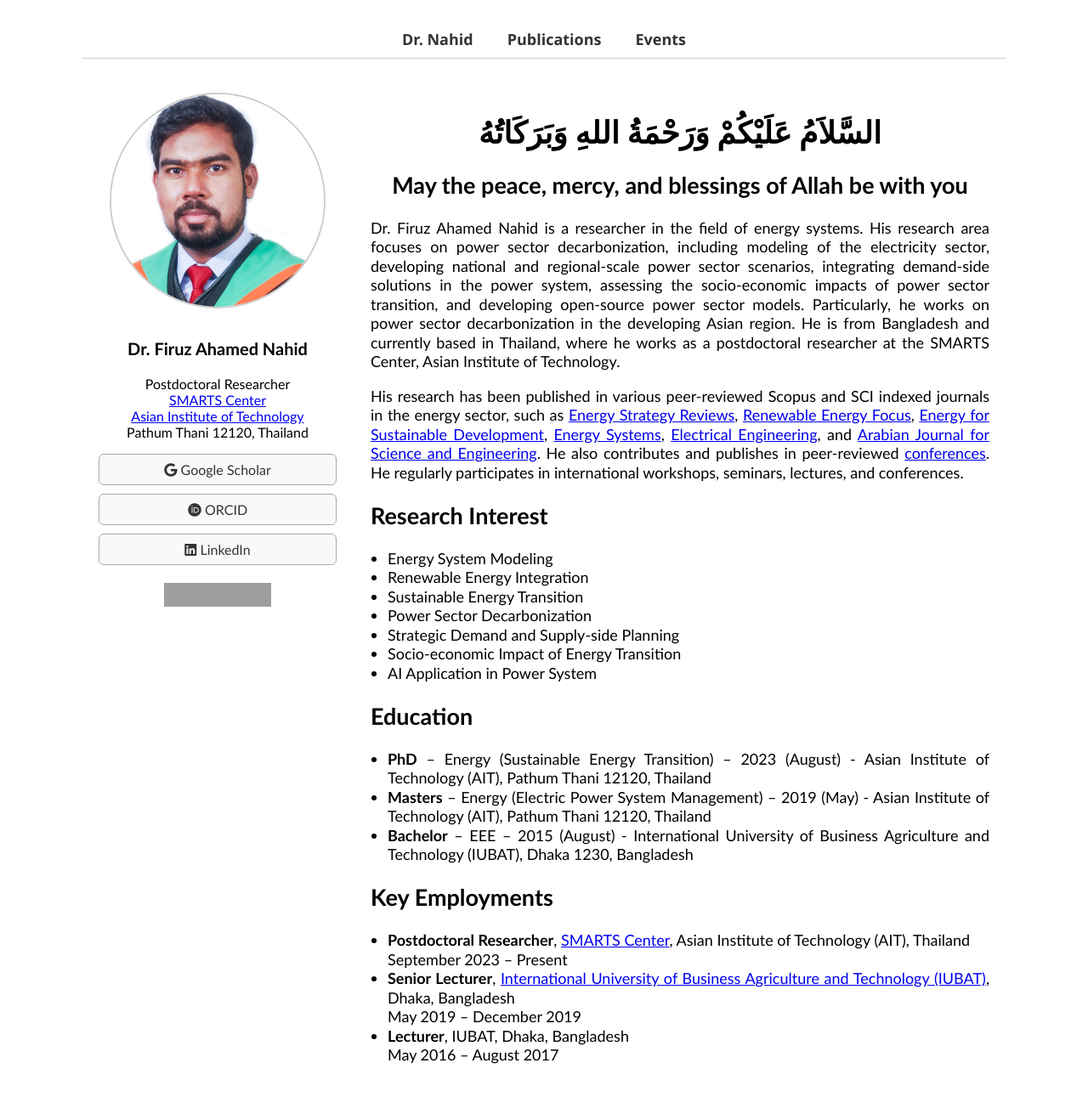
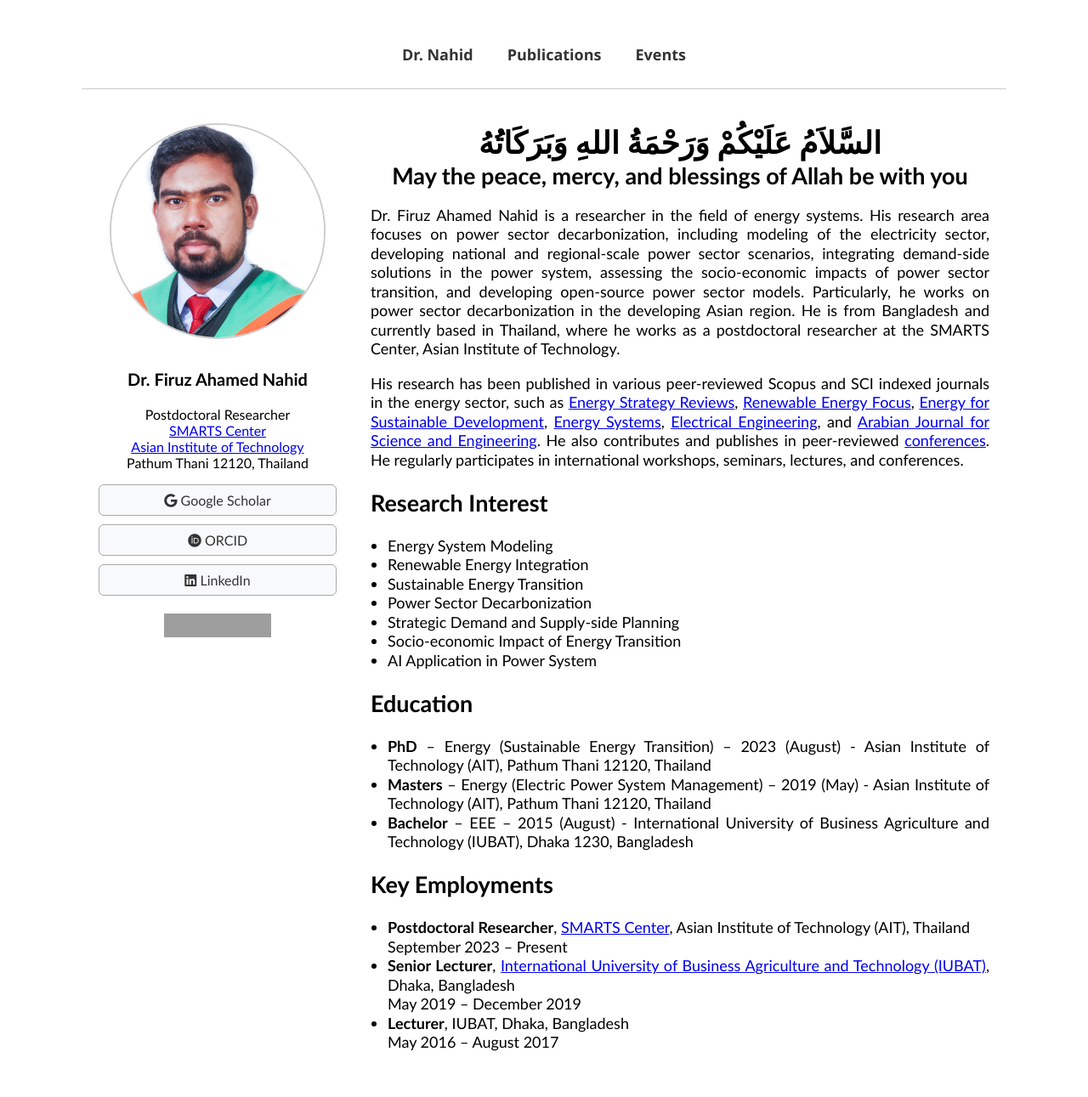
Before and after one commit to FiruzAhamed/firuzahamed.github.io, a Jekyll site: the page built from index.md, in a window 1280 px wide and 1367 px high. Shown: the top 1291 px of the window at 85% size. Built offline with Jekyll 4.4.1, drawn with Linux system fonts in a browser that asks for light colours; grey boxes are pictures that could not be loaded.

Commit message:
Update style.css
Signed-off-by: Firuz Ahamed Nahid <122635742+FiruzAhamed@users.noreply.github.com>

```diff
--- a/assets/css/style.css
+++ b/assets/css/style.css
@@ -1,10 +1,73 @@
+/* -----------------------------------------------------
+   GLOBAL VARIABLES FOR CONSISTENT SPACING
+----------------------------------------------------- */
+:root {
+  --page-top-gap: 0.25in;      /* Same top margin as homepage */
+  --nav-height: 60px;          /* Adjust if your nav appears taller */
+  --nav-padding-vertical: 10px;
+  --max-content-width: 1200px; /* Max width for Publications & Events */
+}
+
+
+/* -----------------------------------------------------
+   BASE BODY STYLING
+----------------------------------------------------- */
 body {
   margin: 0.25in 1in 1in 1in;
   font-family: 'Carlito', Calibri, 'Trebuchet MS', sans-serif;
   background-color: #ffffff;
+  box-sizing: border-box;
 }
 
-/* Main layout for homepage */
+
+/* -----------------------------------------------------
+   TOP NAVIGATION (SHARED BY ALL PAGES)
+----------------------------------------------------- */
+.top-nav {
+  background-color: #ffffff;
+  border-bottom: 1px solid #ccc;
+  padding: var(--nav-padding-vertical) 20px;
+  display: flex;
+  justify-content: center;
+  align-items: center;
+  font-weight: bold;
+  font-family: 'Segoe UI', Tahoma, Geneva, Verdana, sans-serif;
+
+  position: sticky;
+  top: 0;
+  z-index: 999;
+  min-height: var(--nav-height);
+}
+
+.top-nav ul {
+  list-style: none;
+  display: flex;
+  gap: 20px;
+  margin: 0;
+  padding: 0;
+}
+
+.top-nav li {
+  display: inline-block;
+}
+
+.top-nav a {
+  text-decoration: none;
+  color: #333;
+  font-size: 18px;
+  font-weight: bold;
+  padding: 5px 10px;
+}
+
+.top-nav a:hover {
+  color: #007acc;
+  text-decoration: underline;
+}
+
+
+/* -----------------------------------------------------
+   HOMEPAGE LAYOUT
+----------------------------------------------------- */
 .homepage-container {
   display: flex;
   max-width: 1400px;
@@ -12,10 +75,9 @@
   gap: 40px;
   padding: 0 20px;
   align-items: flex-start;
-  flex-wrap: wrap; /* allow wrapping if needed */
+  flex-wrap: wrap;
 }
 
-/* Left section */
 .left-panel {
   width: 300px;
   text-align: center;
@@ -35,7 +97,6 @@
   margin-bottom: 20px;
 }
 
-/* Button group styling */
 .link-buttons {
   display: flex;
   flex-direction: column;
@@ -58,7 +119,6 @@
   color: #007acc;
 }
 
-/* Right section */
 .right-panel {
   flex: 1;
   font-size: 18px;
@@ -70,78 +130,37 @@
   padding-left: 20px;
 }
 
-.intro-heading h1 {
+.intro-heading h1,
+.intro-heading h2 {
   text-align: center;
-  margin-bottom: 5px;
+  margin: 0;
 }
 
-.intro-heading h2 {
-  text-align: center;
-}
 
-/* Navigation bar */
-.top-nav {
-  background-color: #ffffff;
-  border-bottom: 1px solid #ccc;
-  padding: 10px 20px;
-  display: flex;
-  justify-content: center;
-  align-items: center;
-  font-weight: bold;
-  font-family: 'Segoe UI', Tahoma, Geneva, Verdana, sans-serif;
-  position: sticky;  /* Keeps nav stuck to top */
-  top: 0;
-  z-index: 999;
-  overflow-x: auto;  /* Allows horizontal scrolling if needed on small screens */
-  white-space: nowrap;
-}
-
-.top-nav ul {
-  list-style: none;
-  display: flex;
-  flex-wrap: nowrap;
-  gap: 20px;
-  margin: 0;
-  padding: 0;
-}
-
-.top-nav li {
-  display: inline-block;
-}
-
-.top-nav a {
-  text-decoration: none;
-  color: #333;
-  font-size: 18px;
-  font-weight: bold;
-  padding: 5px 10px;
-  white-space: nowrap;
-}
-
-.top-nav a:hover {
-  color: #007acc;
-  text-decoration: underline;
-}
-
-/* ====== SHARED PAGE STYLING ====== */
+/* -----------------------------------------------------
+   SHARED PAGE STYLING (PUBLICATIONS & EVENTS)
+----------------------------------------------------- */
 body.publications,
 body.events {
-  font-size: 18px;
-  line-height: 1.25;
-  text-align: justify;
-  margin-top: 0.25in;         /* same top margin as main page */
-  padding: 80px 0 60px;       /* top padding for sticky nav gap */
   background-color: #ffffff;
 }
 
 .page-container {
-  max-width: 1200px;          /* matches main page readable width */
+  max-width: var(--max-content-width);
+  margin: 0 auto;
   width: 100%;
-  padding: 0 140px;           /* same inner left-right spacing */
+  padding: 0 140px;
+  padding-top: calc(var(--page-top-gap) + var(--nav-height));
   box-sizing: border-box;
 }
 
-/* Publications headings */
+/* Remove margin collapse issues */
+.page-container h1,
+.page-container h2 {
+  margin-top: 0;
+}
+
+/* Headings */
 body.publications h1,
 body.events h1 {
   font-size: 25px;
@@ -158,7 +177,10 @@
   margin-top: 20px;
 }
 
-/* ====== MOBILE RESPONSIVENESS ====== */
+
+/* -----------------------------------------------------
+   MOBILE RESPONSIVE
+----------------------------------------------------- */
 @media (max-width: 768px) {
   body {
     margin: 10px;
@@ -185,7 +207,6 @@
 
   .top-nav {
     flex-direction: column;
-    align-items: flex-start;
     padding: 10px 15px;
   }
 
@@ -199,12 +220,8 @@
     font-size: 18px;
   }
 
-  body.publications,
-  body.events {
-    padding: 40px 0;
-  }
-
   .page-container {
     padding: 0 20px;
+    padding-top: calc(var(--page-top-gap) + var(--nav-height));
   }
 }
```
